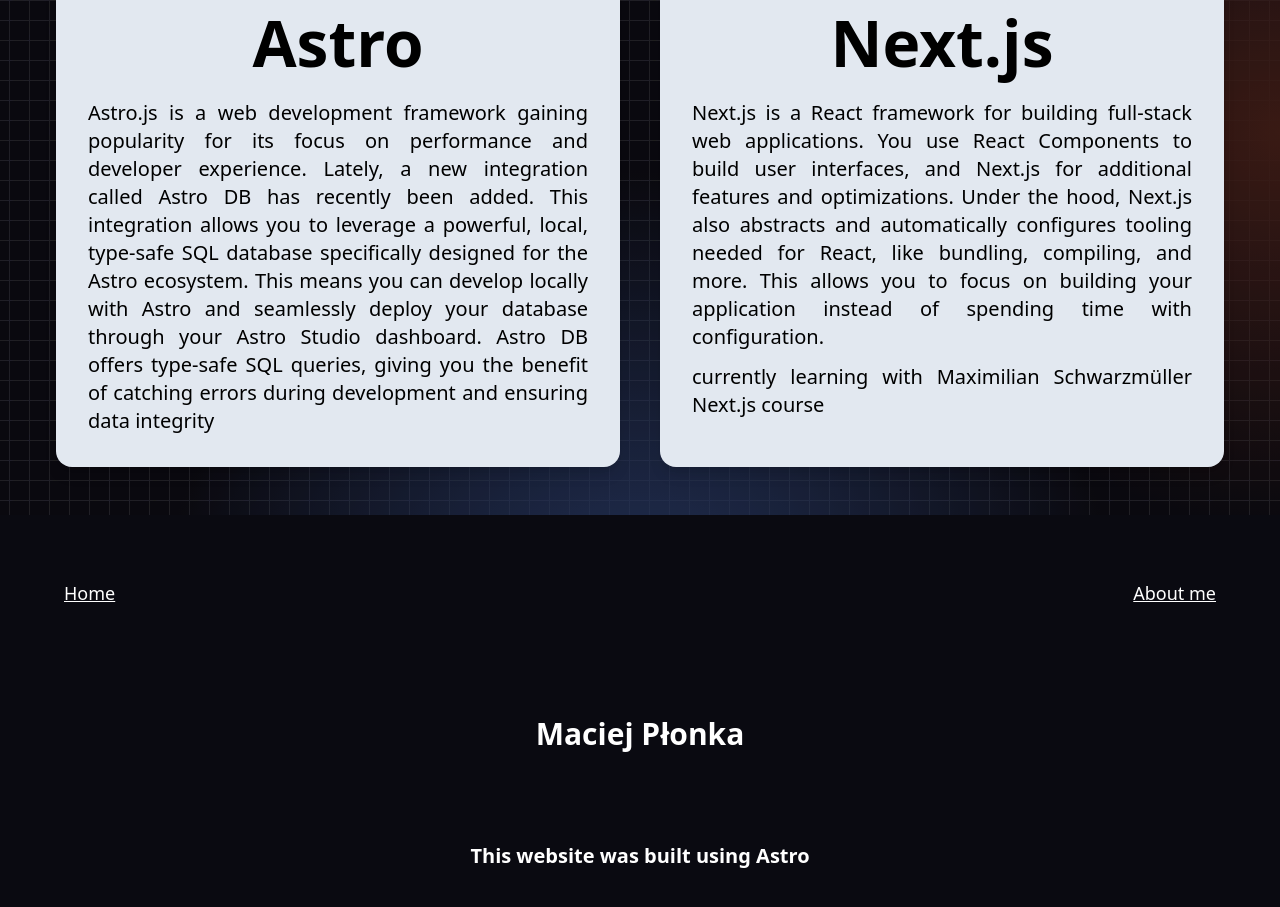
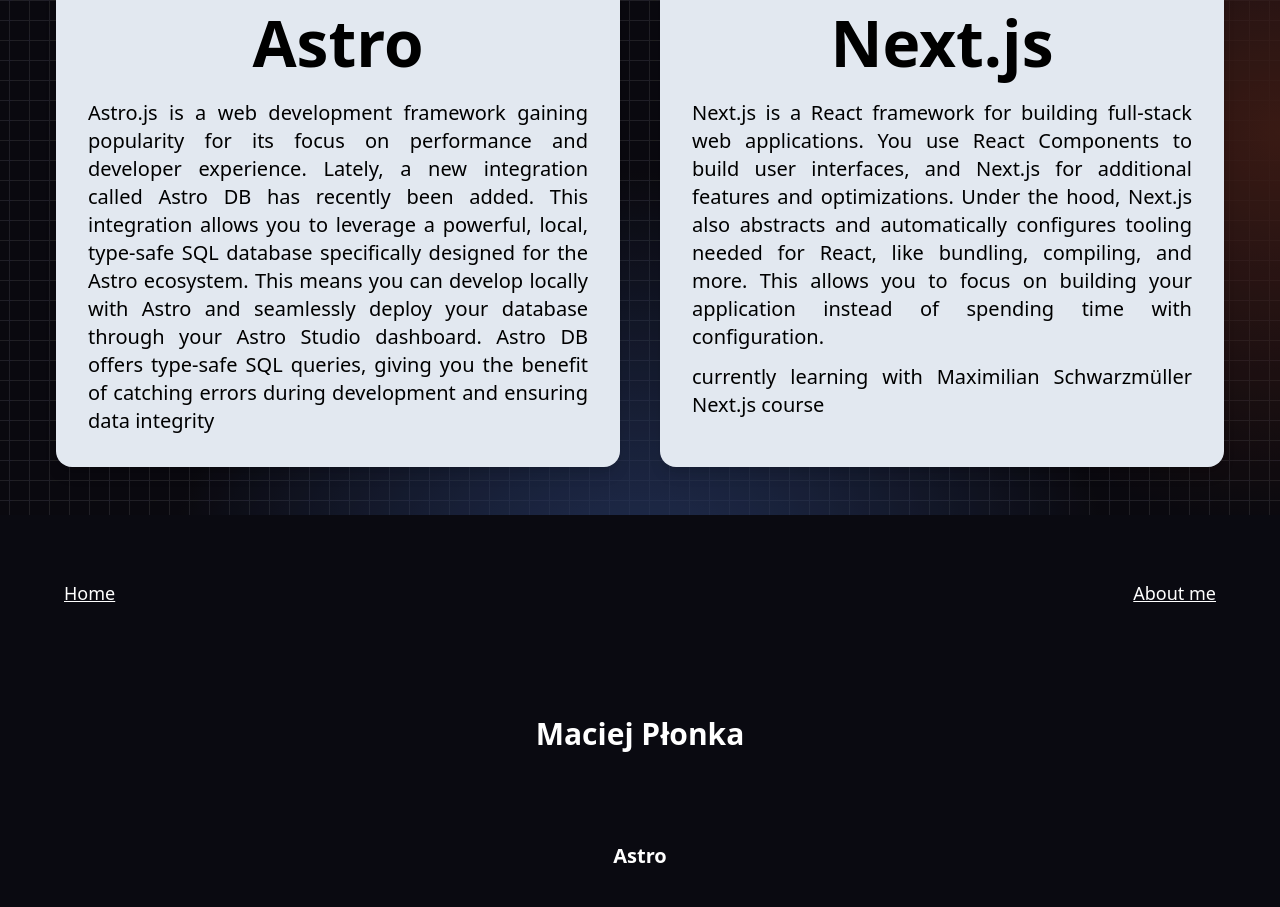
Before and after one commit to plonkamaciej/Astro, an Astro site: page /learning in a window 1280 px wide. Shown: the part 389-1296 px from the top of the page. Built offline with nearby package versions, Linux system fonts and the light colour scheme; Astro itself is replaced by a stand-in of ours.

Commit message:
change file resolution

```diff
--- a/src/layouts/Layout.astro
+++ b/src/layouts/Layout.astro
@@ -18,7 +18,7 @@ const { title, next, placeholder } = Astro.props;
 	<SpeedInsights/>
     <meta charset="UTF-8" />
     <meta name="description" content="Astro description" />
-    <meta name="viewport" content="width=device-width, initial-scale=1.0" /> <!-- Added initial-scale -->
+    <meta name="viewport" content="width=device-width, initial-scale=1" /> <!-- Added initial-scale -->
     <link rel="icon" type="image/svg+xml" href="/favicon.svg" />
     <meta name="generator" content={Astro.generator} />
     <title>{title}</title>
--- a/src/layouts/Layout2.astro
+++ b/src/layouts/Layout2.astro
@@ -18,7 +18,7 @@ const { title, next, placeholder } = Astro.props;
 	<SpeedInsights/>
     <meta charset="UTF-8" />
     <meta name="description" content="Astro description" />
-    <meta name="viewport" content="width=device-width, initial-scale=1.0" /> <!-- Added initial-scale -->
+    <meta name="viewport" content="width=device-width, initial-scale=1" /> <!-- Added initial-scale -->
     <link rel="icon" type="image/svg+xml" href="/favicon.svg" />
     <meta name="generator" content={Astro.generator} />
     <title>{title}</title>
@@ -34,7 +34,7 @@ const { title, next, placeholder } = Astro.props;
 			<a class='p-12 text-lg underline' href={next}>{placeholder? placeholder : next}</a>
 		</div>
         <h1 class="text-3xl font-extrabold m-auto">Maciej Płonka</h1>
-        <p class="text-xl font-extrabold m-auto">This website was built using Astro</p>
+        <p class="text-xl font-extrabold m-auto">{Astro.generator}</p>
     </footer>
 
 
```
Also changed, not shown: public/warsztat.webp.
